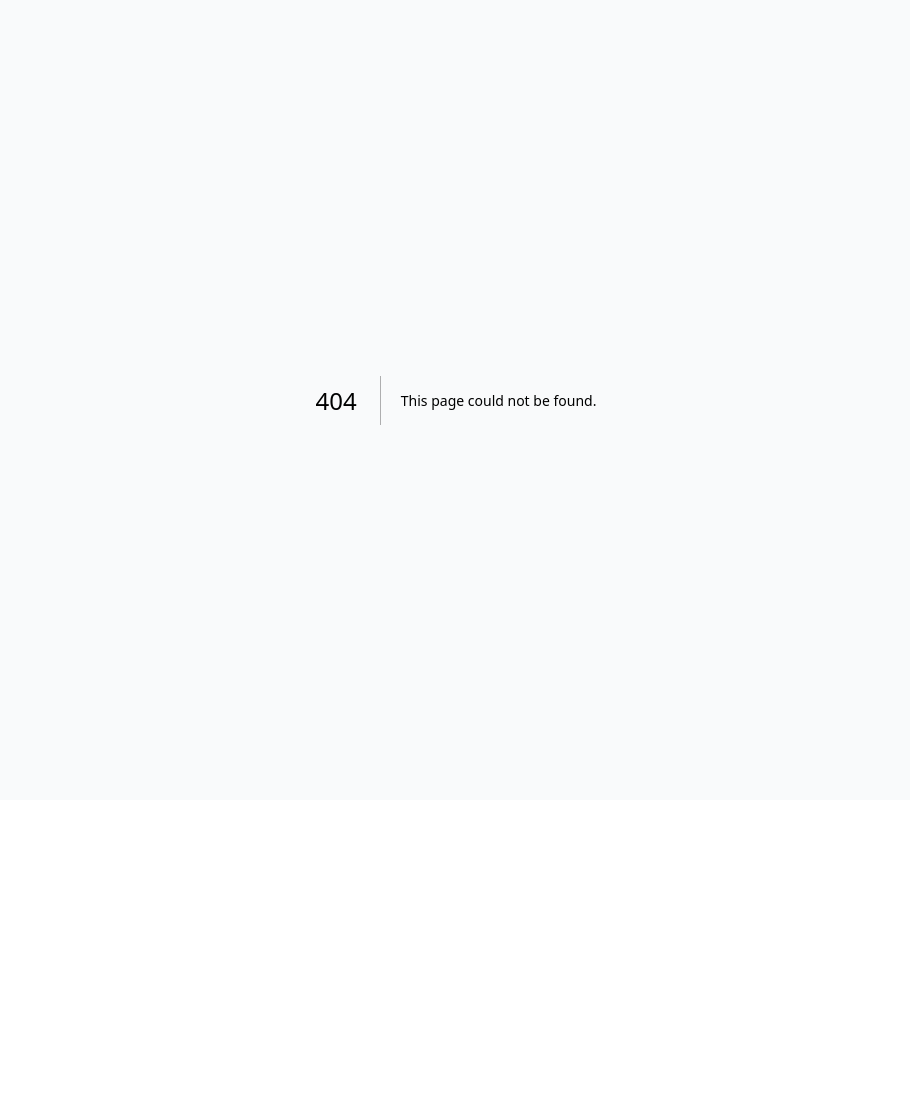
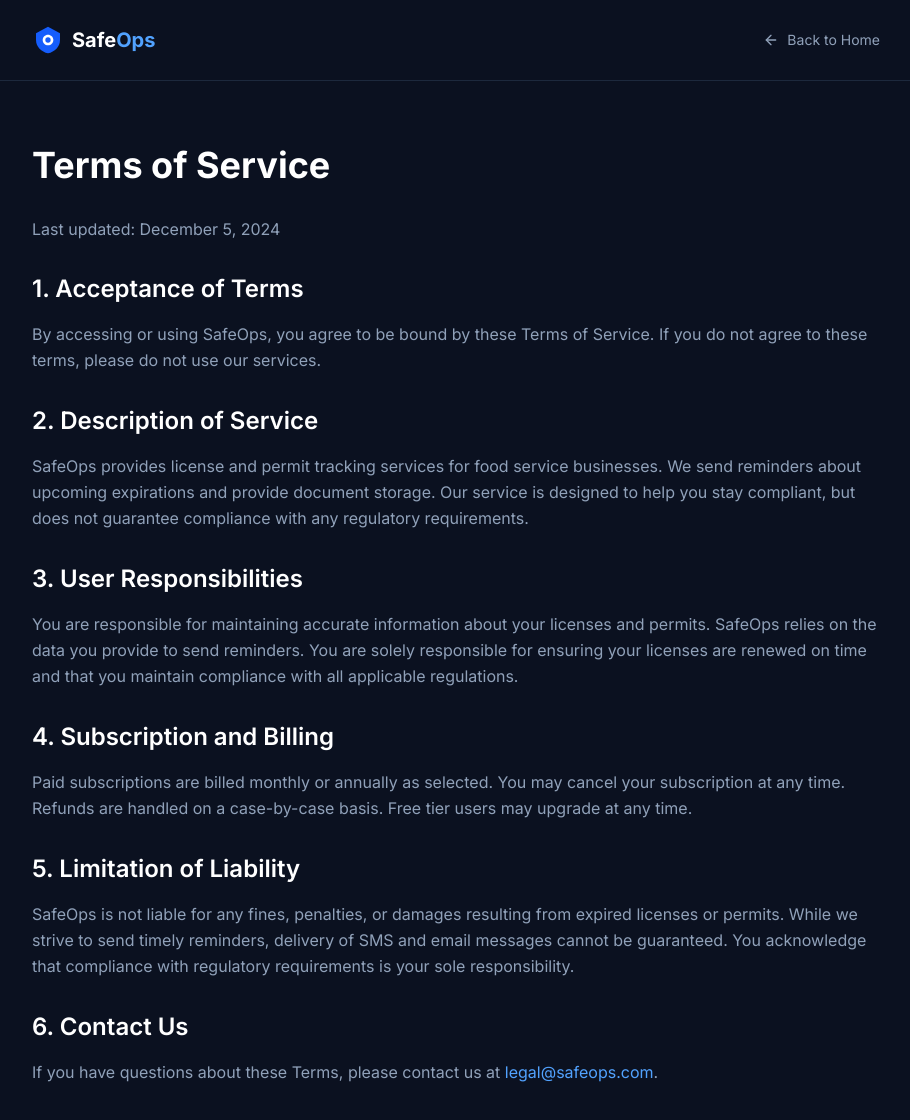
Before and after one commit to testqgw/SCP, a Next.js app: page /terms in a window 1280 px wide. Before the commit this address had no page. Shown: the top 1120 px of the page, without its empty margins (184-1094 px from the left). Before the commit the page ends 800 px from the top, so only its background shows below. Built offline with nearby package versions, Linux system fonts and the light colour scheme.

Commit message:
feat: add Privacy Policy, Terms of Service pages and footer links

```diff
--- a/app/page.tsx
+++ b/app/page.tsx
@@ -277,13 +277,26 @@ export default function LandingPage() {
 
       {/* FOOTER */}
       <footer className="bg-[#0B1120] border-t border-slate-800 py-12">
-        <div className="mx-auto max-w-7xl px-6 lg:px-8 flex flex-col md:flex-row justify-between items-center gap-6">
+        <div className="mx-auto max-w-7xl px-6 lg:px-8">
+          <div className="flex flex-col md:flex-row justify-between items-center gap-6">
             <div className="flex items-center gap-2">
               <Logo className="w-6 h-6" />
               <span className="text-slate-400 font-semibold text-sm">SafeOps</span>
             </div>
+            <div className="flex items-center gap-6 text-sm">
+              <Link href="/privacy" className="text-slate-500 hover:text-slate-300 transition-colors">
+                Privacy Policy
+              </Link>
+              <Link href="/terms" className="text-slate-500 hover:text-slate-300 transition-colors">
+                Terms of Service
+              </Link>
+              <a href="mailto:support@safeops.com" className="text-slate-500 hover:text-slate-300 transition-colors">
+                Contact
+              </a>
+            </div>
             <div className="text-slate-600 text-sm">
               © {new Date().getFullYear()} SafeOps Inc. All rights reserved.
+            </div>
           </div>
         </div>
       </footer>
--- /dev/null
+++ b/app/privacy/page.tsx
@@ -0,0 +1,76 @@
+"use client";
+
+import Link from "next/link";
+import { Logo } from "@/components/Logo";
+import { ArrowLeft } from "lucide-react";
+
+export default function PrivacyPage() {
+    return (
+        <div className="min-h-screen bg-[#0B1120] text-white">
+            {/* Header */}
+            <header className="border-b border-slate-800">
+                <div className="max-w-4xl mx-auto px-6 py-6 flex items-center justify-between">
+                    <Link href="/" className="flex items-center gap-2">
+                        <Logo className="w-8 h-8" />
+                        <span className="text-xl font-bold">Safe<span className="text-blue-400">Ops</span></span>
+                    </Link>
+                    <Link href="/" className="text-slate-400 hover:text-white flex items-center gap-2 text-sm">
+                        <ArrowLeft className="w-4 h-4" /> Back to Home
+                    </Link>
+                </div>
+            </header>
+
+            {/* Content */}
+            <main className="max-w-4xl mx-auto px-6 py-16">
+                <h1 className="text-4xl font-bold mb-8">Privacy Policy</h1>
+                <p className="text-slate-400 mb-8">Last updated: December 5, 2024</p>
+
+                <div className="prose prose-invert prose-slate max-w-none space-y-8">
+                    <section>
+                        <h2 className="text-2xl font-semibold text-white mb-4">1. Information We Collect</h2>
+                        <p className="text-slate-400 leading-relaxed">
+                            SafeOps collects information you provide directly, including your name, email address, phone number,
+                            and business information. We also collect data about your licenses, permits, and uploaded documents
+                            to provide our compliance tracking services.
+                        </p>
+                    </section>
+
+                    <section>
+                        <h2 className="text-2xl font-semibold text-white mb-4">2. How We Use Your Information</h2>
+                        <p className="text-slate-400 leading-relaxed">
+                            We use your information to provide, maintain, and improve our services, including sending
+                            SMS and email reminders about upcoming license expirations. We may also use your information
+                            to communicate with you about your account and respond to support requests.
+                        </p>
+                    </section>
+
+                    <section>
+                        <h2 className="text-2xl font-semibold text-white mb-4">3. SMS Communications</h2>
+                        <p className="text-slate-400 leading-relaxed">
+                            By providing your phone number and opting in to SMS alerts, you consent to receive automated
+                            text messages about license expirations and compliance reminders. Message frequency varies.
+                            Standard message and data rates may apply. Reply STOP to cancel at any time.
+                        </p>
+                    </section>
+
+                    <section>
+                        <h2 className="text-2xl font-semibold text-white mb-4">4. Data Security</h2>
+                        <p className="text-slate-400 leading-relaxed">
+                            We implement industry-standard security measures to protect your personal information.
+                            Your documents are stored securely and encrypted. We do not sell your personal information
+                            to third parties.
+                        </p>
+                    </section>
+
+                    <section>
+                        <h2 className="text-2xl font-semibold text-white mb-4">5. Contact Us</h2>
+                        <p className="text-slate-400 leading-relaxed">
+                            If you have questions about this Privacy Policy, please contact us at{" "}
+                            <a href="mailto:privacy@safeops.com" className="text-blue-400 hover:underline">privacy@safeops.com</a>.
+                        </p>
+                    </section>
+                </div>
+            </main>
+        </div>
+    );
+}
--- /dev/null
+++ b/app/terms/page.tsx
@@ -0,0 +1,87 @@
+"use client";
+
+import Link from "next/link";
+import { Logo } from "@/components/Logo";
+import { ArrowLeft } from "lucide-react";
+
+export default function TermsPage() {
+    return (
+        <div className="min-h-screen bg-[#0B1120] text-white">
+            {/* Header */}
+            <header className="border-b border-slate-800">
+                <div className="max-w-4xl mx-auto px-6 py-6 flex items-center justify-between">
+                    <Link href="/" className="flex items-center gap-2">
+                        <Logo className="w-8 h-8" />
+                        <span className="text-xl font-bold">Safe<span className="text-blue-400">Ops</span></span>
+                    </Link>
+                    <Link href="/" className="text-slate-400 hover:text-white flex items-center gap-2 text-sm">
+                        <ArrowLeft className="w-4 h-4" /> Back to Home
+                    </Link>
+                </div>
+            </header>
+
+            {/* Content */}
+            <main className="max-w-4xl mx-auto px-6 py-16">
+                <h1 className="text-4xl font-bold mb-8">Terms of Service</h1>
+                <p className="text-slate-400 mb-8">Last updated: December 5, 2024</p>
+
+                <div className="prose prose-invert prose-slate max-w-none space-y-8">
+                    <section>
+                        <h2 className="text-2xl font-semibold text-white mb-4">1. Acceptance of Terms</h2>
+                        <p className="text-slate-400 leading-relaxed">
+                            By accessing or using SafeOps, you agree to be bound by these Terms of Service.
+                            If you do not agree to these terms, please do not use our services.
+                        </p>
+                    </section>
+
+                    <section>
+                        <h2 className="text-2xl font-semibold text-white mb-4">2. Description of Service</h2>
+                        <p className="text-slate-400 leading-relaxed">
+                            SafeOps provides license and permit tracking services for food service businesses.
+                            We send reminders about upcoming expirations and provide document storage.
+                            Our service is designed to help you stay compliant, but does not guarantee compliance
+                            with any regulatory requirements.
+                        </p>
+                    </section>
+
+                    <section>
+                        <h2 className="text-2xl font-semibold text-white mb-4">3. User Responsibilities</h2>
+                        <p className="text-slate-400 leading-relaxed">
+                            You are responsible for maintaining accurate information about your licenses and permits.
+                            SafeOps relies on the data you provide to send reminders. You are solely responsible
+                            for ensuring your licenses are renewed on time and that you maintain compliance with
+                            all applicable regulations.
+                        </p>
+                    </section>
+
+                    <section>
+                        <h2 className="text-2xl font-semibold text-white mb-4">4. Subscription and Billing</h2>
+                        <p className="text-slate-400 leading-relaxed">
+                            Paid subscriptions are billed monthly or annually as selected. You may cancel your
+                            subscription at any time. Refunds are handled on a case-by-case basis.
+                            Free tier users may upgrade at any time.
+                        </p>
+                    </section>
+
+                    <section>
+                        <h2 className="text-2xl font-semibold text-white mb-4">5. Limitation of Liability</h2>
+                        <p className="text-slate-400 leading-relaxed">
+                            SafeOps is not liable for any fines, penalties, or damages resulting from expired
+                            licenses or permits. While we strive to send timely reminders, delivery of SMS and
+                            email messages cannot be guaranteed. You acknowledge that compliance with regulatory
+                            requirements is your sole responsibility.
+                        </p>
+                    </section>
+
+                    <section>
+                        <h2 className="text-2xl font-semibold text-white mb-4">6. Contact Us</h2>
+                        <p className="text-slate-400 leading-relaxed">
+                            If you have questions about these Terms, please contact us at{" "}
+                            <a href="mailto:legal@safeops.com" className="text-blue-400 hover:underline">legal@safeops.com</a>.
+                        </p>
+                    </section>
+                </div>
+            </main>
+        </div>
+    );
+}
```
Lines whose indentation alone changed are shown as unchanged.
